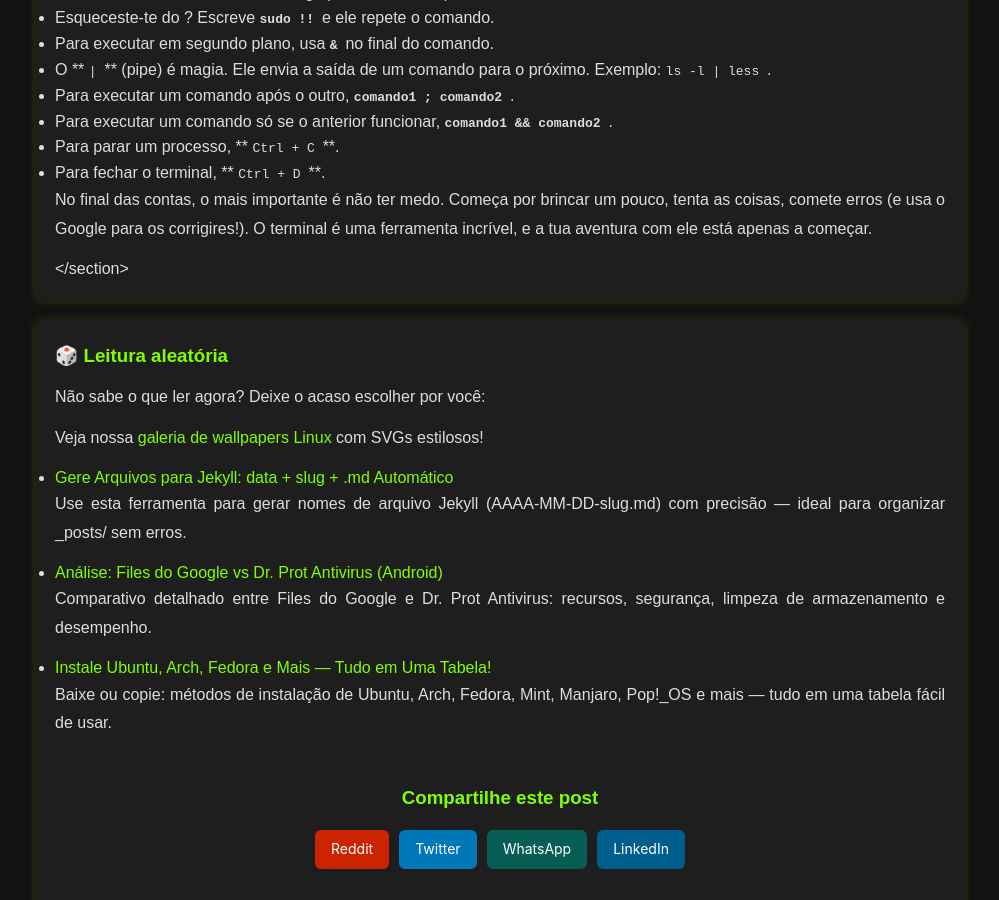
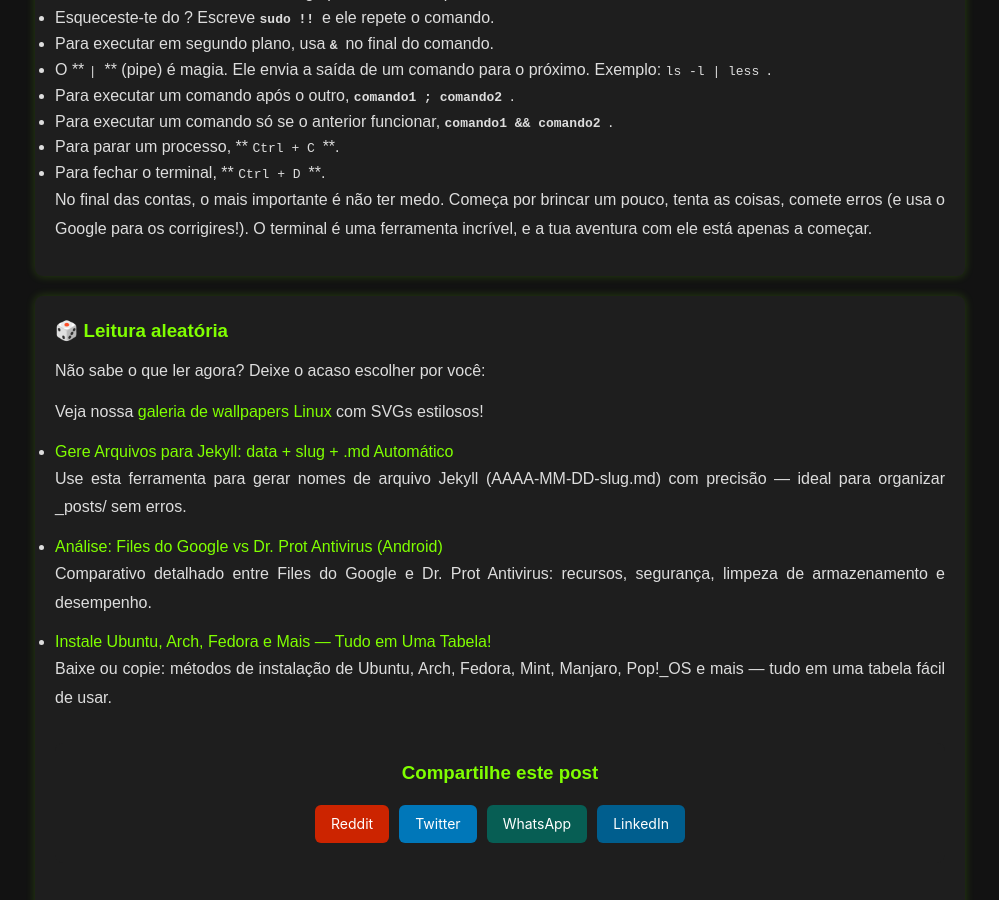
Before and after one commit to Piolinux/piolinux-site, a Jekyll site: the page built from _pages/80-dicas-de-linux-para-iniciantes-passo-a-passo.md, in a window 1280 px wide and 900 px high, scrolled down 3374 px. Shown: the whole window, without its empty margins (140-1139 px from the left). Built offline with Jekyll 4.4.1, drawn with Linux system fonts in a browser that asks for light colours.

Commit message:
Update 80-dicas-de-linux-para-iniciantes-passo-a-passo.md

```diff
--- a/_pages/80-dicas-de-linux-para-iniciantes-passo-a-passo.md
+++ b/_pages/80-dicas-de-linux-para-iniciantes-passo-a-passo.md
@@ -843,5 +843,6 @@ permalink: /80-dicas-linux-iniciantes/
    <p>
     No final das contas, o mais importante é não ter medo. Começa por brincar um pouco, tenta as coisas, comete erros (e usa o Google para os corrigires!). O terminal é uma ferramenta incrível, e a tua aventura com ele está apenas a começar.
    </p>
-   </section>
+
   </div>
+  </section>
```
